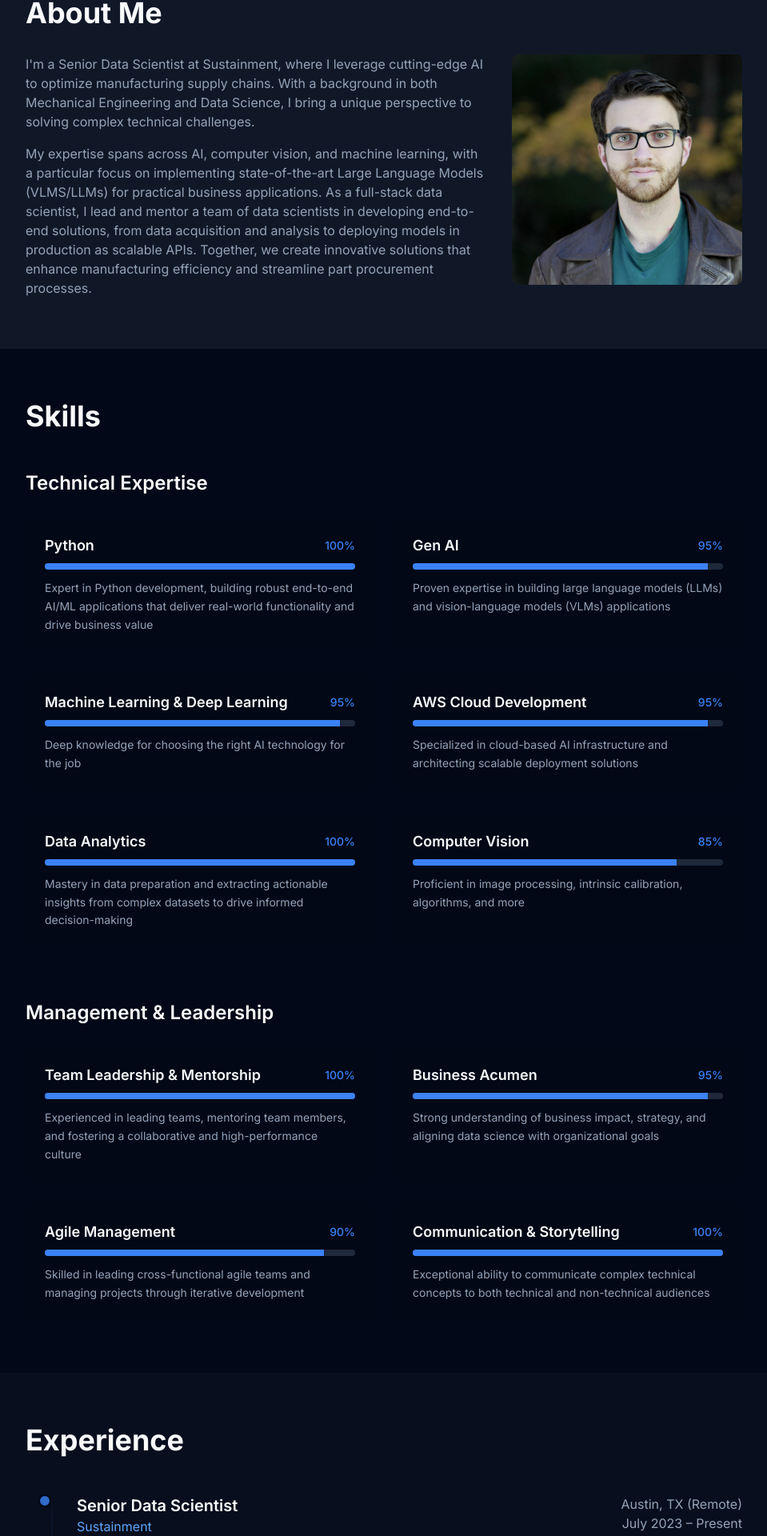
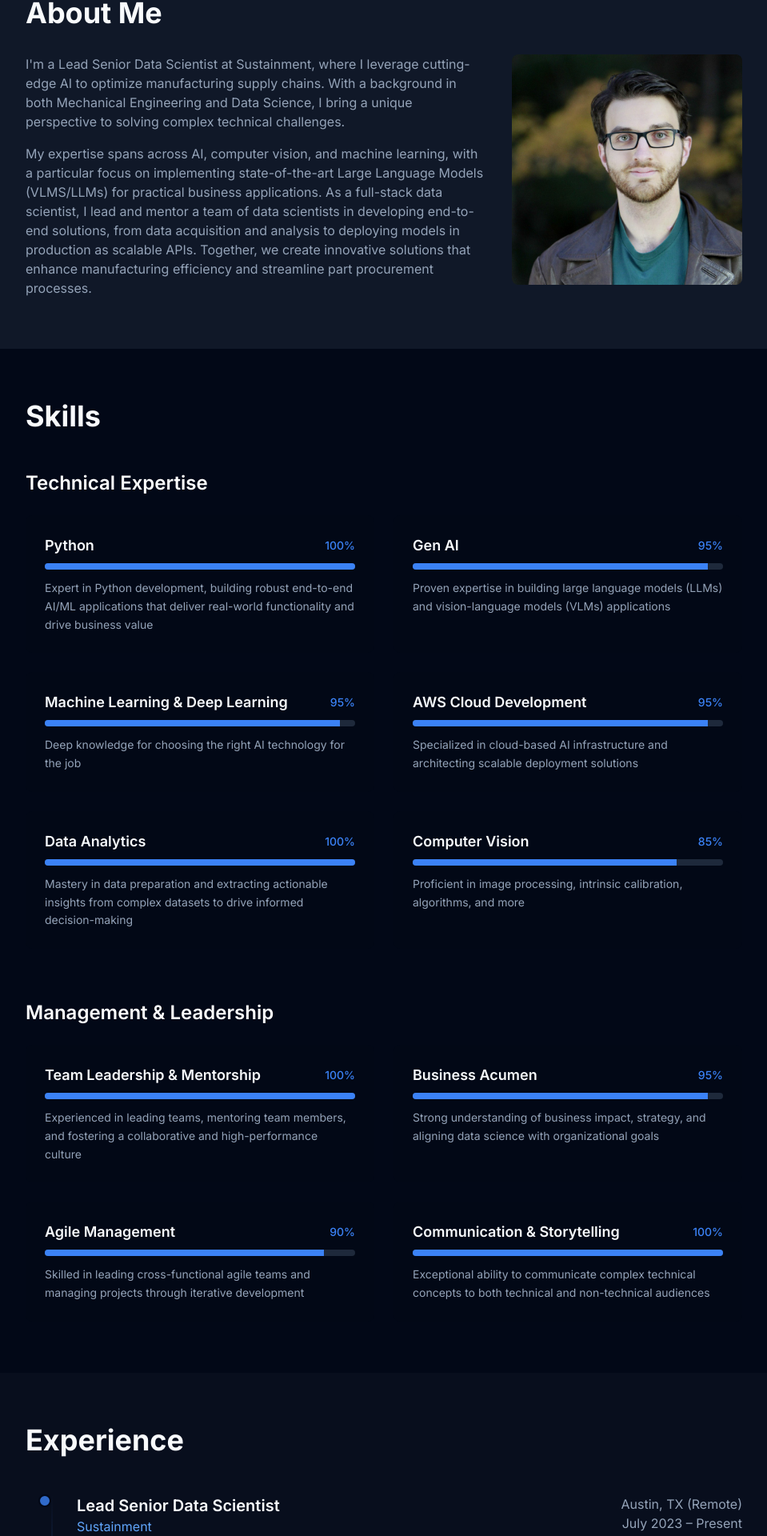
Before and after one commit to Kwintonium/website-nodejs, a Next.js app: page / in a window 1280 px wide. Shown: the part 868-2788 px from the top of the page at 80% size, without its empty margins (160-1119 px from the left). Built offline with nearby package versions, Linux system fonts and the light colour scheme.

Commit message:
Update about, experience, and hero components

```diff
--- a/components/about.tsx
+++ b/components/about.tsx
@@ -11,7 +11,7 @@ export function About() {
         <div className="grid md:grid-cols-[2fr,1fr] gap-8 items-start">
           <div className="space-y-4">
             <p className="text-muted-foreground">
-              I'm a Senior Data Scientist at Sustainment, where I leverage cutting-edge AI to optimize manufacturing supply chains. With a background in both Mechanical Engineering and Data Science, I bring a unique perspective to solving complex technical challenges.
+              I'm a Lead Senior Data Scientist at Sustainment, where I leverage cutting-edge AI to optimize manufacturing supply chains. With a background in both Mechanical Engineering and Data Science, I bring a unique perspective to solving complex technical challenges.
             </p>
             <p className="text-muted-foreground">
               My expertise spans across AI, computer vision, and machine learning, with a particular focus on implementing state-of-the-art Large Language Models (VLMS/LLMs) for practical business applications. As a full-stack data scientist, I lead and mentor a team of data scientists in developing end-to-end solutions, from data acquisition and analysis to deploying models in production as scalable APIs. Together, we create innovative solutions that enhance manufacturing efficiency and streamline part procurement processes.
--- a/components/experience.tsx
+++ b/components/experience.tsx
@@ -25,7 +25,7 @@ export function Experience() {
 
               <div className="flex justify-between items-start mb-2">
                 <div>
-                  <h3 className="text-xl font-semibold">Senior Data Scientist</h3>
+                  <h3 className="text-xl font-semibold">Lead Senior Data Scientist</h3>
                   <a href="https://www.sustainment.com/" target="_blank" rel="noopener noreferrer" className="hover:underline cursor-pointer">
                     <p className="text-blue-400 inline hover:text-blue-600 hover:underline transition-colors">Sustainment</p>
                   </a>
@@ -39,7 +39,7 @@ export function Experience() {
                 Sustainment is a software and AI company focused on optimizing manufacturing supply chains through AI-driven solutions, connecting contracting teams with U.S. manufacturing suppliers to enhance throughput, reduce rework, and streamline part procurement.
               </p>
               <p className="text-muted-foreground">
-                As a Senior Data Scientist at Sustainment, I report directly to the VP of Data Science and manage a team of three data scientists to develop AI-driven solutions for part procurement. I am responsible for defining the project scope, ensuring timely deliverables, and driving successful outcomes. Additionally, I lead the fine-tuning, deployment, and ongoing operations of Vision-Language Models (VLMs) and Large Language Models (LLMs), applying advanced AI techniques to address complex challenges. A highlight of my role is delivering technical demos to board members and customers, where I showcase the product's impact and help generate new business opportunities.
+                As the Lead Senior Data Scientist at Sustainment, I report directly to the VP of Data Science and manage a team of three data scientists to develop AI-driven solutions for part procurement. I am responsible for defining the project scope, ensuring timely deliverables, and driving successful outcomes. Additionally, I lead the fine-tuning, deployment, and ongoing operations of Vision-Language Models (VLMs) and Large Language Models (LLMs), applying advanced AI techniques to address complex challenges. A highlight of my role is delivering technical demos to board members and customers, where I showcase the product's impact and help generate new business opportunities.
               </p>
             </motion.div>
 
--- a/components/hero.tsx
+++ b/components/hero.tsx
@@ -28,7 +28,7 @@ export function Hero() {
           <div className="space-y-2 pointer-events-auto">
             <h1 className="text-6xl font-bold text-foreground">Quinn Meyer</h1>
             <p className="text-2xl text-muted-foreground">
-              Senior Data Scientist @ <a href="https://www.sustainment.com/" target="_blank" rel="noopener noreferrer" className="text-primary hover:text-primary/80 transition-colors">Sustainment</a>
+              Lead Senior Data Scientist @ <a href="https://www.sustainment.com/" target="_blank" rel="noopener noreferrer" className="text-primary hover:text-primary/80 transition-colors">Sustainment</a>
             </p>
           </div>
         </BlurFade>
```
